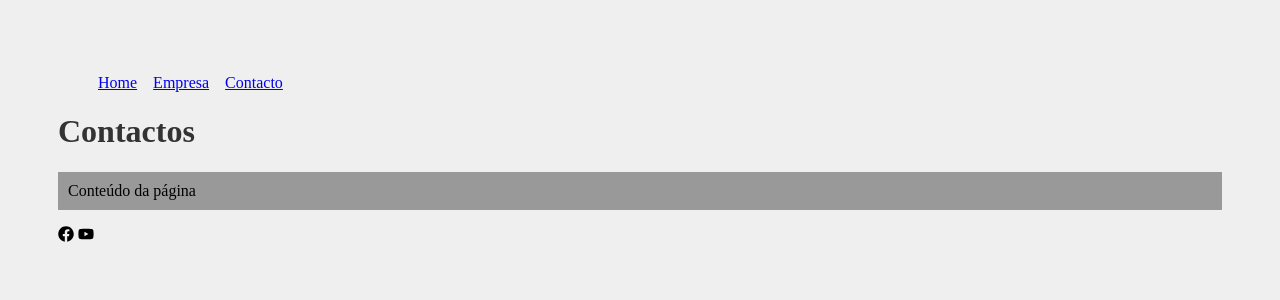
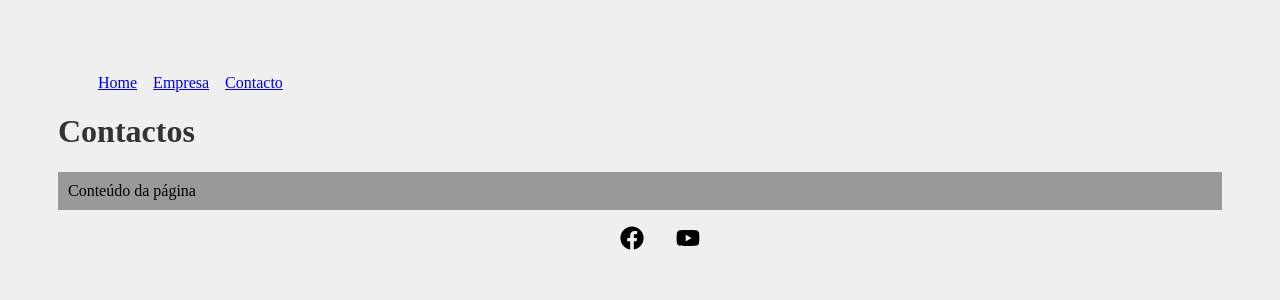
Before and after one commit to ariclenespedro/learning_react, a React (Create React App) app: page /contactos in a window 1280 px wide. Shown: the top 300 px of the page. Built offline with nearby package versions, Linux system fonts and the light colour scheme.

Commit message:
finalizando icons com react

```diff
--- a/package.json
+++ b/package.json
@@ -8,6 +8,7 @@
     "@testing-library/user-event": "^13.5.0",
     "react": "^18.2.0",
     "react-dom": "^18.2.0",
+    "react-icons": "^4.12.0",
     "react-router-dom": "^6.18.0",
     "react-scripts": "5.0.1",
     "web-vitals": "^2.1.4"
--- a/src/components/layout/Footer.js
+++ b/src/components/layout/Footer.js
@@ -1,9 +1,16 @@
 import { FaFacebook, FaYoutube } from "react-icons/fa";
+import styles from "./Footer.module.css";
 
 
 function Footer() {
     return (
-      <footer><FaFacebook/> <FaYoutube/> </footer>
+      <footer>
+        <ul className={styles.social_list}>
+          <li><FaFacebook/></li>
+          <li><FaYoutube/> </li>
+        </ul>
+
+      </footer>
     )
   }
 
--- /dev/null
+++ b/src/components/layout/Footer.module.css
@@ -0,0 +1,15 @@
+.social_list {
+    display: flex;
+    list-style: none;
+    justify-content: center;
+    align-items: center;
+}
+
+.social_list li{
+    margin: 0 1em;
+}
+
+.social_list svg{
+    font-size: 1.5em;
+    cursor: pointer;
+}
```
Also changed, not shown: 1 other file (tests, documents, lock files or other folders).
